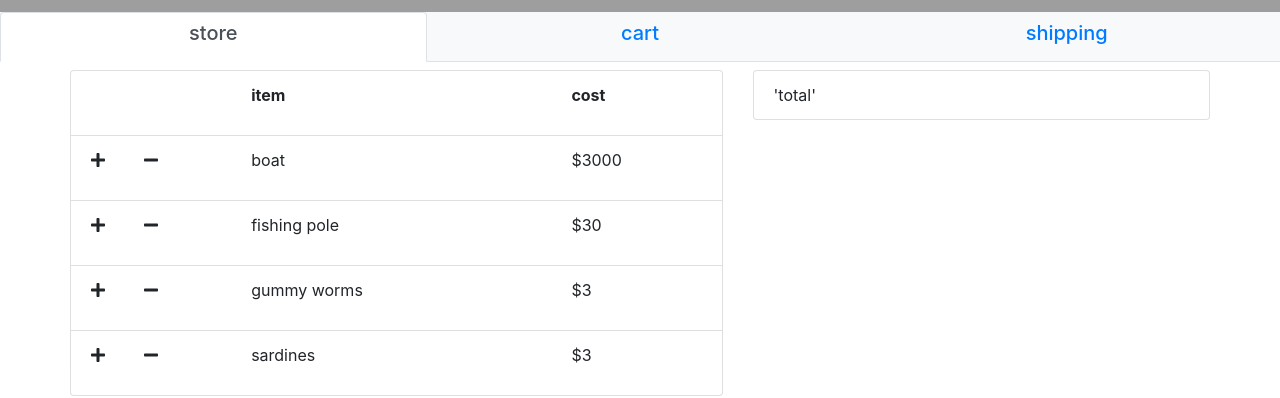
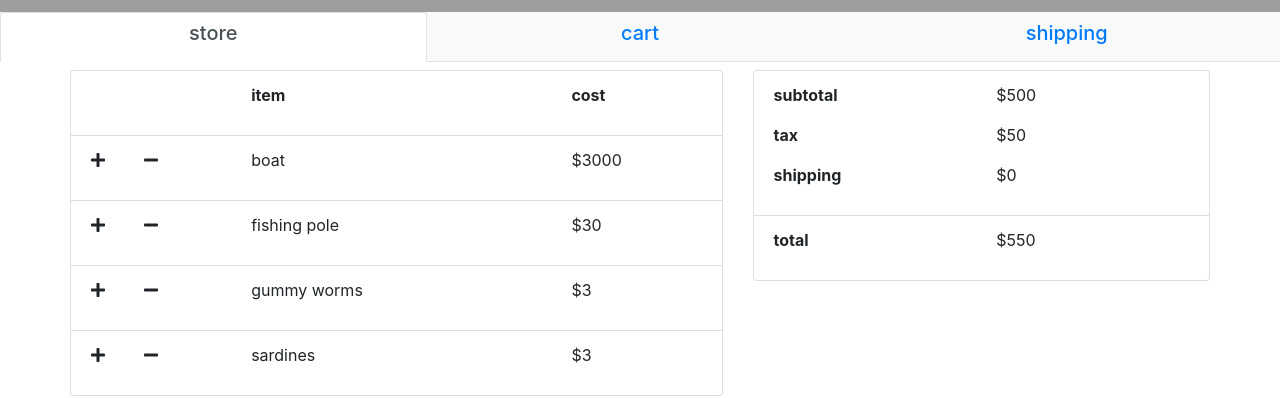
Before and after one commit to rlmead/fishing-hooks, a React (Create React App) app: page / in a window 1280 px wide. Shown: the part 138-536 px from the top of the page. Built offline with nearby package versions, Linux system fonts and the light colour scheme; grey boxes are pictures that could not be loaded.

Commit message:
flesh out running total

```diff
--- a/src/App.js
+++ b/src/App.js
@@ -1,4 +1,5 @@
 import { useState } from 'react';
+import Total from './Total.js'
 import Store from './Store.js';
 import Cart from './Cart.js';
 import Shipping from './Shipping.js'
@@ -117,11 +118,7 @@ function App() {
           {/* show the running total on the side of every page */}
           <Col
             md='5'>
-            <ListGroup>
-              <ListGroupItem>
-                'total'
-            </ListGroupItem>
-            </ListGroup>
+            <Total data={cart} />
           </Col>
         </Row>
       </Container>
--- /dev/null
+++ b/src/Total.js
@@ -0,0 +1,39 @@
+import { ListGroup, ListGroupItem, Row, Col } from 'reactstrap';
+
+function Total(props) {
+  // render
+  return (
+    <ListGroup>
+      <ListGroupItem>
+        <Row>
+          <Col xs='6'>
+            <p style={{ fontWeight: 'bold' }}>subtotal</p>
+          </Col>
+          <Col xs='6'>$500</Col>
+        </Row>
+        <Row>
+          <Col xs='6'>
+            <p style={{ fontWeight: 'bold' }}>tax</p>
+          </Col>
+          <Col xs='6'>$50</Col>
+        </Row>
+        <Row>
+          <Col xs='6'>
+            <p style={{ fontWeight: 'bold' }}>shipping</p>
+          </Col>
+          <Col xs='6'>$0</Col>
+        </Row>
+      </ListGroupItem>
+      <ListGroupItem>
+        <Row>
+          <Col xs='6'>
+            <p style={{ fontWeight: 'bold' }}>total</p>
+          </Col>
+          <Col xs='6'>$550</Col>
+        </Row>
+      </ListGroupItem>
+    </ListGroup>
+  )
+}
+
+export default Total;
```
